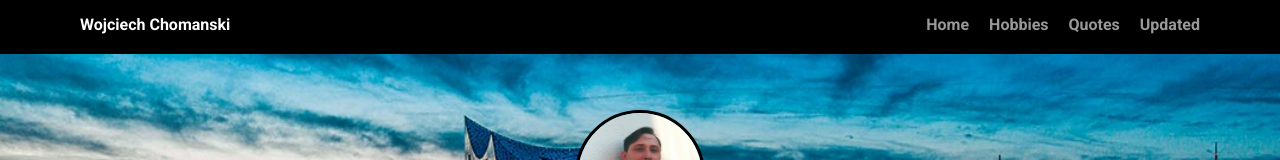
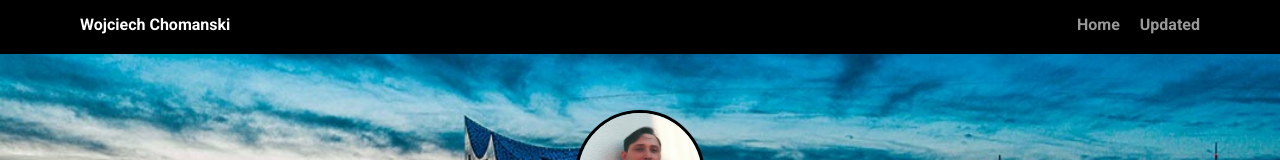
Before and after one commit to WojciechChomanski/My-First-Techdegree-Project, a plain HTML site: page index.html in a window 1280 px wide. Shown: the top 160 px of the page. Drawn offline with Linux system fonts and the light colour scheme; a web font is replaced by a local one.

Commit message:
next update

```diff
--- a/index.html
+++ b/index.html
@@ -12,8 +12,8 @@
         <ul class="nav">
           <li class="name">Wojciech Chomanski</li>
           <li><a href="index.html">Home</a></li>
-          <li><a href="resume.html">Hobbies</a></li>
-          <li><a href="stoicism.html">Quotes</a></li>
+          <!--<li><a href="resume.html">Hobbies</a></li>-->
+          <!--<li><a href="stoicism.html">Quotes</a></li>-->
           <li><a href="My-New-Responsive-Portfolio-Website/index.html">Updated</a></li>
         </ul>
     </article>
```
